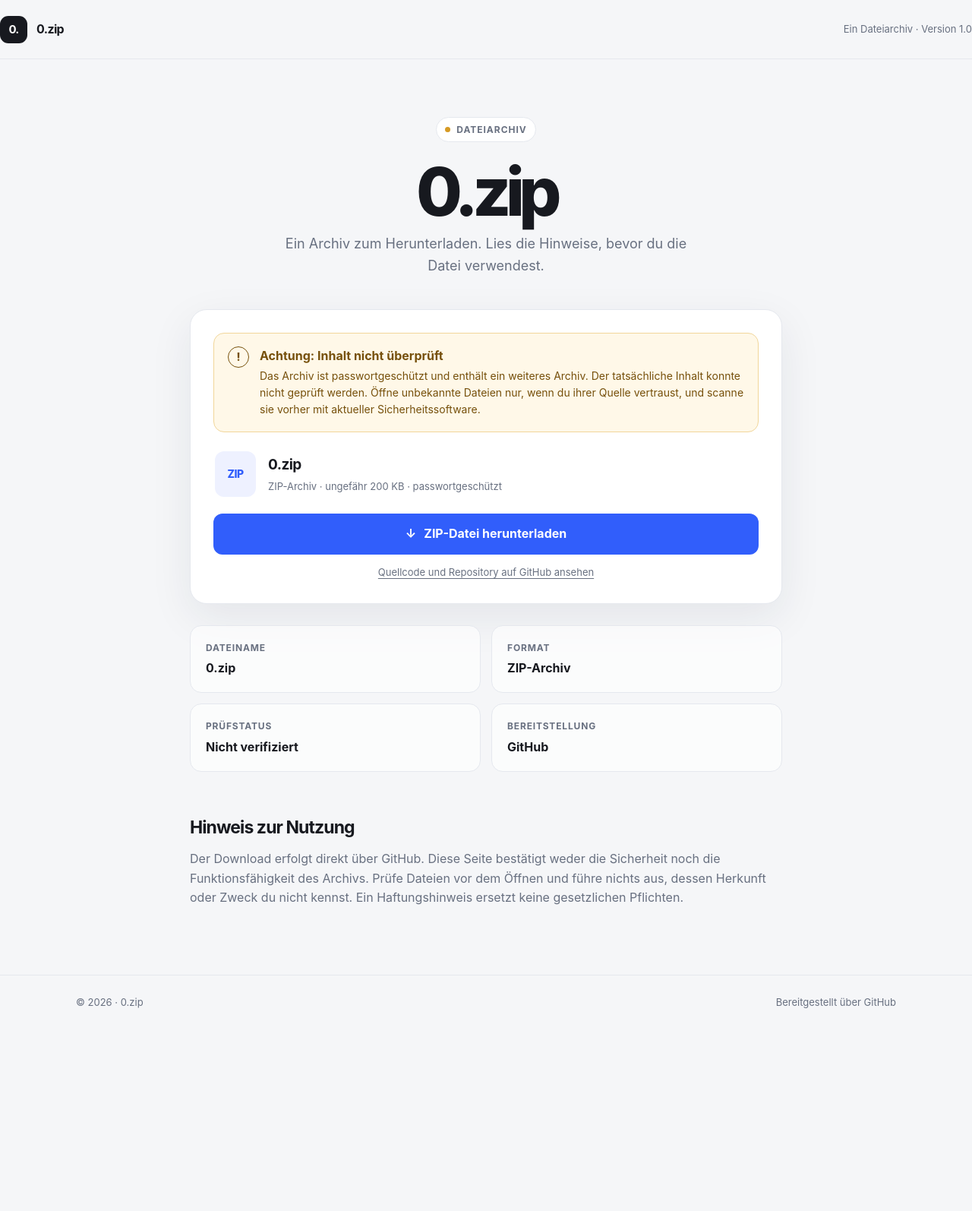
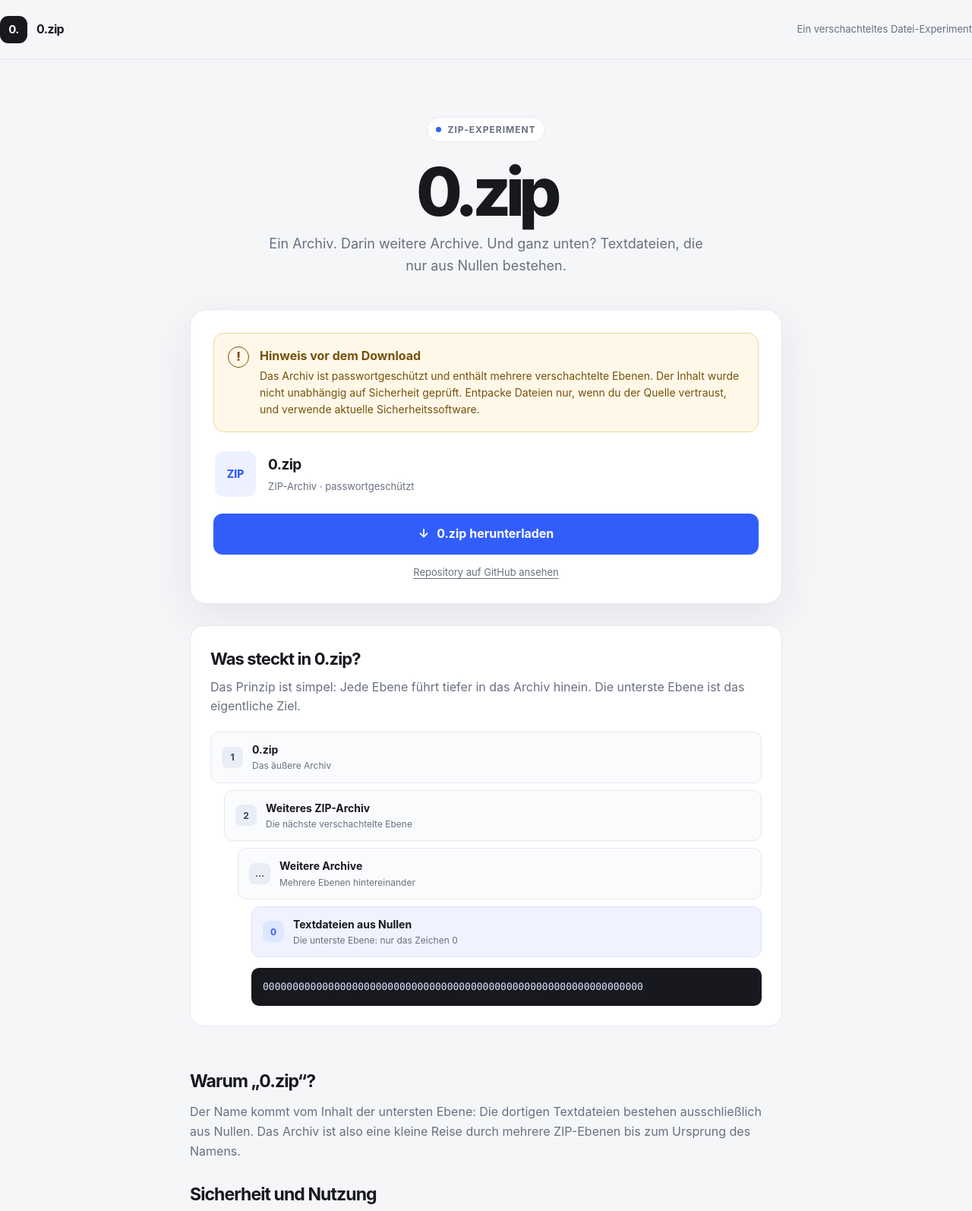
Before and after one commit to LordLOLQDH/0.zip, a plain HTML site: page index.html in a window 1280 px wide. Shown: the top 1594 px of the page at 76% size. Before the commit the page ends 1355 px from the top, so only its background shows below. Drawn offline with Linux system fonts and the light colour scheme.

Commit message:
Update website to explain nested zero archive

```diff
--- a/index.html
+++ b/index.html
@@ -4,152 +4,53 @@
   <meta charset="utf-8">
   <meta name="viewport" content="width=device-width, initial-scale=1">
   <meta name="theme-color" content="#f5f6f8">
-  <meta name="description" content="0.zip – Download und Informationen zum Archiv. Unbekannte Dateien sollten niemals unüberlegt geöffnet werden.">
-  <title>0.zip — Dateiarchiv</title>
+  <meta name="description" content="0.zip ist ein verschachteltes ZIP-Experiment. Auf der untersten Ebene liegen Textdateien, die ausschließlich aus Nullen bestehen.">
+  <title>0.zip — Das Archiv aus Nullen</title>
   <style>
-    :root {
-      color-scheme: light;
-      --bg: #f5f6f8;
-      --surface: #ffffff;
-      --ink: #17191f;
-      --muted: #687080;
-      --line: #e5e8ee;
-      --blue: #315efb;
-      --blue-dark: #244bd4;
-      --warning-bg: #fff8e8;
-      --warning-line: #f1d69a;
-      --warning-ink: #76500b;
-      --shadow: 0 18px 55px rgba(25, 35, 60, .08);
-    }
-    * { box-sizing: border-box; }
-    html { scroll-behavior: smooth; }
-    body {
-      margin: 0;
-      background: var(--bg);
-      color: var(--ink);
-      font: 16px/1.6 Inter, ui-sans-serif, system-ui, -apple-system, BlinkMacSystemFont, "Segoe UI", sans-serif;
-    }
-    a { color: inherit; }
-    .wrap { width: min(1080px, calc(100% - 40px)); margin: 0 auto; }
-    header { height: 78px; display: flex; align-items: center; border-bottom: 1px solid var(--line); }
-    .nav { display: flex; align-items: center; justify-content: space-between; width: 100%; }
-    .brand { display: flex; align-items: center; gap: 12px; text-decoration: none; font-weight: 750; letter-spacing: -.04em; }
-    .brand-mark { width: 36px; height: 36px; border-radius: 11px; background: var(--ink); color: white; display: grid; place-items: center; font-size: 15px; letter-spacing: -.06em; }
-    .nav-note { color: var(--muted); font-size: 13px; }
-    main { padding: 76px 0 88px; }
-    .hero { max-width: 760px; margin: 0 auto 42px; text-align: center; }
-    .eyebrow { display: inline-flex; align-items: center; gap: 8px; padding: 6px 11px; border: 1px solid var(--line); border-radius: 999px; background: var(--surface); color: var(--muted); font-size: 12px; font-weight: 650; letter-spacing: .08em; text-transform: uppercase; }
-    .dot { width: 7px; height: 7px; border-radius: 50%; background: #d69a24; }
-    h1 { margin: 22px 0 12px; font-size: clamp(52px, 9vw, 88px); line-height: .98; letter-spacing: -.085em; font-weight: 800; }
-    .hero p { margin: 0 auto; max-width: 570px; color: var(--muted); font-size: 18px; }
-    .panel { max-width: 780px; margin: 0 auto; padding: 30px; background: var(--surface); border: 1px solid var(--line); border-radius: 22px; box-shadow: var(--shadow); }
-    .warning { display: flex; gap: 14px; padding: 17px 18px; border: 1px solid var(--warning-line); border-radius: 14px; background: var(--warning-bg); color: var(--warning-ink); }
-    .warning-icon { flex: 0 0 28px; width: 28px; height: 28px; border: 1.5px solid currentColor; border-radius: 50%; display: grid; place-items: center; font-weight: 800; font-size: 14px; }
-    .warning strong { display: block; margin-bottom: 2px; }
-    .warning p { margin: 0; font-size: 14px; }
-    .file { display: flex; align-items: center; gap: 16px; padding: 25px 2px 22px; }
-    .file-icon { width: 54px; height: 60px; flex: 0 0 54px; display: grid; place-items: center; background: #eef1ff; color: var(--blue); border-radius: 12px; font-size: 14px; font-weight: 800; letter-spacing: -.04em; }
-    .file-name { font-size: 19px; font-weight: 750; letter-spacing: -.03em; }
-    .file-meta { color: var(--muted); font-size: 13px; margin-top: 2px; }
-    .download { display: flex; justify-content: center; align-items: center; gap: 10px; width: 100%; min-height: 54px; border-radius: 12px; background: var(--blue); color: white; text-decoration: none; font-weight: 700; transition: background .18s, transform .18s; }
-    .download:hover { background: var(--blue-dark); transform: translateY(-1px); }
-    .download:focus-visible, a:focus-visible { outline: 3px solid #9aafff; outline-offset: 3px; }
-    .source-link { display: block; text-align: center; margin-top: 13px; color: var(--muted); font-size: 13px; text-decoration-thickness: 1px; text-underline-offset: 3px; }
-    .details { max-width: 780px; margin: 28px auto 0; display: grid; grid-template-columns: repeat(2, 1fr); gap: 14px; }
-    .detail { padding: 19px 20px; background: rgba(255,255,255,.65); border: 1px solid var(--line); border-radius: 15px; }
-    .detail-label { color: var(--muted); font-size: 12px; font-weight: 650; text-transform: uppercase; letter-spacing: .07em; }
-    .detail-value { margin-top: 5px; font-weight: 650; }
-    .about { max-width: 780px; margin: 55px auto 0; }
-    .about h2 { margin: 0 0 10px; font-size: 23px; letter-spacing: -.04em; }
-    .about p { margin: 0; color: var(--muted); }
-    footer { border-top: 1px solid var(--line); padding: 25px 0; color: var(--muted); font-size: 13px; }
-    .footer-inner { display: flex; justify-content: space-between; gap: 16px; flex-wrap: wrap; }
-    @media (max-width: 600px) {
-      header { height: 66px; }
-      .nav-note { font-size: 11px; }
-      main { padding: 55px 0 65px; }
-      .hero { margin-bottom: 30px; }
-      .hero p { font-size: 16px; }
-      .panel { padding: 19px; border-radius: 17px; }
-      .warning { padding: 14px; }
-      .details { grid-template-columns: 1fr 1fr; gap: 9px; }
-      .detail { padding: 14px; }
-      .detail-value { font-size: 14px; }
-      .about { margin-top: 42px; }
-    }
+    :root{color-scheme:light;--bg:#f5f6f8;--surface:#fff;--ink:#17191f;--muted:#687080;--line:#e5e8ee;--blue:#315efb;--blue-dark:#244bd4;--warning-bg:#fff8e8;--warning-line:#f1d69a;--warning-ink:#76500b;--shadow:0 18px 55px rgba(25,35,60,.08)}
+    *{box-sizing:border-box}html{scroll-behavior:smooth}body{margin:0;background:var(--bg);color:var(--ink);font:16px/1.6 Inter,ui-sans-serif,system-ui,-apple-system,BlinkMacSystemFont,"Segoe UI",sans-serif}a{color:inherit}.wrap{width:min(1080px,calc(100% - 40px));margin:0 auto}
+    header{height:78px;display:flex;align-items:center;border-bottom:1px solid var(--line)}.nav{display:flex;align-items:center;justify-content:space-between;width:100%}.brand{display:flex;align-items:center;gap:12px;text-decoration:none;font-weight:750;letter-spacing:-.04em}.brand-mark{width:36px;height:36px;border-radius:11px;background:var(--ink);color:white;display:grid;place-items:center;font-size:15px}.nav-note{color:var(--muted);font-size:13px}
+    main{padding:76px 0 88px}.hero{max-width:760px;margin:0 auto 42px;text-align:center}.eyebrow{display:inline-flex;align-items:center;gap:8px;padding:6px 11px;border:1px solid var(--line);border-radius:999px;background:var(--surface);color:var(--muted);font-size:12px;font-weight:650;letter-spacing:.08em;text-transform:uppercase}.dot{width:7px;height:7px;border-radius:50%;background:#315efb}
+    h1{margin:22px 0 12px;font-size:clamp(52px,9vw,88px);line-height:.98;letter-spacing:-.085em;font-weight:800}.hero p{margin:0 auto;max-width:600px;color:var(--muted);font-size:18px}
+    .panel{max-width:780px;margin:0 auto;padding:30px;background:var(--surface);border:1px solid var(--line);border-radius:22px;box-shadow:var(--shadow)}.warning{display:flex;gap:14px;padding:17px 18px;border:1px solid var(--warning-line);border-radius:14px;background:var(--warning-bg);color:var(--warning-ink)}.warning-icon{flex:0 0 28px;width:28px;height:28px;border:1.5px solid currentColor;border-radius:50%;display:grid;place-items:center;font-weight:800}.warning strong{display:block;margin-bottom:2px}.warning p{margin:0;font-size:14px}
+    .file{display:flex;align-items:center;gap:16px;padding:25px 2px 22px}.file-icon{width:54px;height:60px;flex:0 0 54px;display:grid;place-items:center;background:#eef1ff;color:var(--blue);border-radius:12px;font-size:14px;font-weight:800}.file-name{font-size:19px;font-weight:750;letter-spacing:-.03em}.file-meta{color:var(--muted);font-size:13px;margin-top:2px}.download{display:flex;justify-content:center;align-items:center;gap:10px;width:100%;min-height:54px;border-radius:12px;background:var(--blue);color:white;text-decoration:none;font-weight:700;transition:background .18s,transform .18s}.download:hover{background:var(--blue-dark);transform:translateY(-1px)}.download:focus-visible,a:focus-visible{outline:3px solid #9aafff;outline-offset:3px}.source-link{display:block;text-align:center;margin-top:13px;color:var(--muted);font-size:13px;text-decoration-thickness:1px;text-underline-offset:3px}
+    .about{max-width:780px;margin:54px auto 0}.about h2{margin:0 0 10px;font-size:23px;letter-spacing:-.04em}.about p{margin:0;color:var(--muted)}.layers{max-width:780px;margin:28px auto 0;padding:26px;background:var(--surface);border:1px solid var(--line);border-radius:18px}.layers h2{margin:0 0 7px;font-size:22px;letter-spacing:-.04em}.layers-intro{margin:0 0 20px;color:var(--muted)}.stack{display:grid;gap:9px}.layer{display:flex;align-items:center;gap:12px;padding:12px 14px;border:1px solid var(--line);border-radius:11px;background:#fafbfc}.layer:nth-child(2){margin-left:18px}.layer:nth-child(3){margin-left:36px}.layer:last-child{margin-left:54px;background:#f0f3ff;border-color:#dce3ff}.layer-number{display:grid;place-items:center;width:28px;height:28px;flex:0 0 28px;border-radius:8px;background:#e9edf5;color:#38445b;font-size:12px;font-weight:750}.layer:last-child .layer-number{background:#dfe6ff;color:var(--blue)}.layer strong{display:block;font-size:14px}.layer small{display:block;color:var(--muted);font-size:12px}.zero-sample{margin:14px 0 0 54px;padding:13px 15px;border-radius:10px;background:#17191f;color:#dce5ff;font:13px/1.8 ui-monospace,SFMono-Regular,Menlo,monospace;overflow-wrap:anywhere}
+    footer{border-top:1px solid var(--line);padding:25px 0;color:var(--muted);font-size:13px}.footer-inner{display:flex;justify-content:space-between;gap:16px;flex-wrap:wrap}
+    @media(max-width:600px){header{height:66px}.nav-note{font-size:11px}main{padding:55px 0 65px}.hero{margin-bottom:30px}.hero p{font-size:16px}.panel{padding:19px;border-radius:17px}.warning{padding:14px}.layers{padding:19px}.layer:nth-child(2){margin-left:10px}.layer:nth-child(3){margin-left:20px}.layer:last-child{margin-left:30px}.zero-sample{margin-left:30px}.about{margin-top:42px}}
   </style>
 </head>
 <body>
-  <header>
-    <div class="wrap nav">
-      <a class="brand" href="#" aria-label="0.zip Startseite">
-        <span class="brand-mark">0.</span>
-        <span>0.zip</span>
-      </a>
-      <span class="nav-note">Ein Dateiarchiv · Version 1.0</span>
-    </div>
-  </header>
-
+  <header><div class="wrap nav"><a class="brand" href="#" aria-label="0.zip Startseite"><span class="brand-mark">0.</span><span>0.zip</span></a><span class="nav-note">Ein verschachteltes Datei-Experiment</span></div></header>
   <main class="wrap">
     <section class="hero">
-      <span class="eyebrow"><span class="dot"></span> Dateiarchiv</span>
+      <span class="eyebrow"><span class="dot"></span> ZIP-Experiment</span>
       <h1>0.zip</h1>
-      <p>Ein Archiv zum Herunterladen. Lies die Hinweise, bevor du die Datei verwendest.</p>
+      <p>Ein Archiv. Darin weitere Archive. Und ganz unten? Textdateien, die nur aus Nullen bestehen.</p>
     </section>
-
     <section class="panel" aria-label="Download">
-      <div class="warning" role="note">
-        <span class="warning-icon" aria-hidden="true">!</span>
-        <div>
-          <strong>Achtung: Inhalt nicht überprüft</strong>
-          <p>Das Archiv ist passwortgeschützt und enthält ein weiteres Archiv. Der tatsächliche Inhalt konnte nicht geprüft werden. Öffne unbekannte Dateien nur, wenn du ihrer Quelle vertraust, und scanne sie vorher mit aktueller Sicherheitssoftware.</p>
-        </div>
+      <div class="warning" role="note"><span class="warning-icon" aria-hidden="true">!</span><div><strong>Hinweis vor dem Download</strong><p>Das Archiv ist passwortgeschützt und enthält mehrere verschachtelte Ebenen. Der Inhalt wurde nicht unabhängig auf Sicherheit geprüft. Entpacke Dateien nur, wenn du der Quelle vertraust, und verwende aktuelle Sicherheitssoftware.</p></div></div>
+      <div class="file"><div class="file-icon" aria-hidden="true">ZIP</div><div><div class="file-name">0.zip</div><div class="file-meta">ZIP-Archiv · passwortgeschützt</div></div></div>
+      <a class="download" href="https://github.com/LordLOLQDH/0.zip/raw/refs/heads/main/0.zip" download><span aria-hidden="true">↓</span> 0.zip herunterladen</a>
+      <a class="source-link" href="https://github.com/LordLOLQDH/0.zip">Repository auf GitHub ansehen</a>
+    </section>
+    <section class="layers" aria-label="Aufbau des Archivs">
+      <h2>Was steckt in 0.zip?</h2>
+      <p class="layers-intro">Das Prinzip ist simpel: Jede Ebene führt tiefer in das Archiv hinein. Die unterste Ebene ist das eigentliche Ziel.</p>
+      <div class="stack">
+        <div class="layer"><span class="layer-number">1</span><div><strong>0.zip</strong><small>Das äußere Archiv</small></div></div>
+        <div class="layer"><span class="layer-number">2</span><div><strong>Weiteres ZIP-Archiv</strong><small>Die nächste verschachtelte Ebene</small></div></div>
+        <div class="layer"><span class="layer-number">…</span><div><strong>Weitere Archive</strong><small>Mehrere Ebenen hintereinander</small></div></div>
+        <div class="layer"><span class="layer-number">0</span><div><strong>Textdateien aus Nullen</strong><small>Die unterste Ebene: nur das Zeichen 0</small></div></div>
       </div>
-
-      <div class="file">
-        <div class="file-icon" aria-hidden="true">ZIP</div>
-        <div>
-          <div class="file-name">0.zip</div>
-          <div class="file-meta">ZIP-Archiv · ungefähr 200 KB · passwortgeschützt</div>
-        </div>
-      </div>
-
-      <a class="download" href="https://github.com/LordLOLQDH/0.zip/raw/refs/heads/main/0.zip" download>
-        <span aria-hidden="true">↓</span> ZIP-Datei herunterladen
-      </a>
-      <a class="source-link" href="https://github.com/LordLOLQDH/0.zip">Quellcode und Repository auf GitHub ansehen</a>
+      <div class="zero-sample" aria-label="Beispiel für den Inhalt einer Textdatei">0000000000000000000000000000000000000000000000000000000000000000</div>
     </section>
-
-    <section class="details" aria-label="Dateiinformationen">
-      <div class="detail">
-        <div class="detail-label">Dateiname</div>
-        <div class="detail-value">0.zip</div>
-      </div>
-      <div class="detail">
-        <div class="detail-label">Format</div>
-        <div class="detail-value">ZIP-Archiv</div>
-      </div>
-      <div class="detail">
-        <div class="detail-label">Prüfstatus</div>
-        <div class="detail-value">Nicht verifiziert</div>
-      </div>
-      <div class="detail">
-        <div class="detail-label">Bereitstellung</div>
-        <div class="detail-value">GitHub</div>
-      </div>
-    </section>
-
     <section class="about">
-      <h2>Hinweis zur Nutzung</h2>
-      <p>Der Download erfolgt direkt über GitHub. Diese Seite bestätigt weder die Sicherheit noch die Funktionsfähigkeit des Archivs. Prüfe Dateien vor dem Öffnen und führe nichts aus, dessen Herkunft oder Zweck du nicht kennst. Ein Haftungshinweis ersetzt keine gesetzlichen Pflichten.</p>
+      <h2>Warum „0.zip“?</h2>
+      <p>Der Name kommt vom Inhalt der untersten Ebene: Die dortigen Textdateien bestehen ausschließlich aus Nullen. Das Archiv ist also eine kleine Reise durch mehrere ZIP-Ebenen bis zum Ursprung des Namens.</p>
+      <h2 style="margin-top:26px">Sicherheit und Nutzung</h2>
+      <p>Der Download wird direkt über GitHub bereitgestellt. Die Beschreibung erklärt den Aufbau des Projekts, ist aber keine Sicherheitsprüfung. Prüfe heruntergeladene Dateien und öffne nichts, dessen Herkunft du nicht kennst.</p>
     </section>
   </main>
-
-  <footer>
-    <div class="wrap footer-inner">
-      <span>© 2026 · 0.zip</span>
-      <span>Bereitgestellt über GitHub</span>
-    </div>
-  </footer>
+  <footer><div class="wrap footer-inner"><span>© 2026 · 0.zip</span><span>Bereitgestellt über GitHub</span></div></footer>
 </body>
 </html>
```
